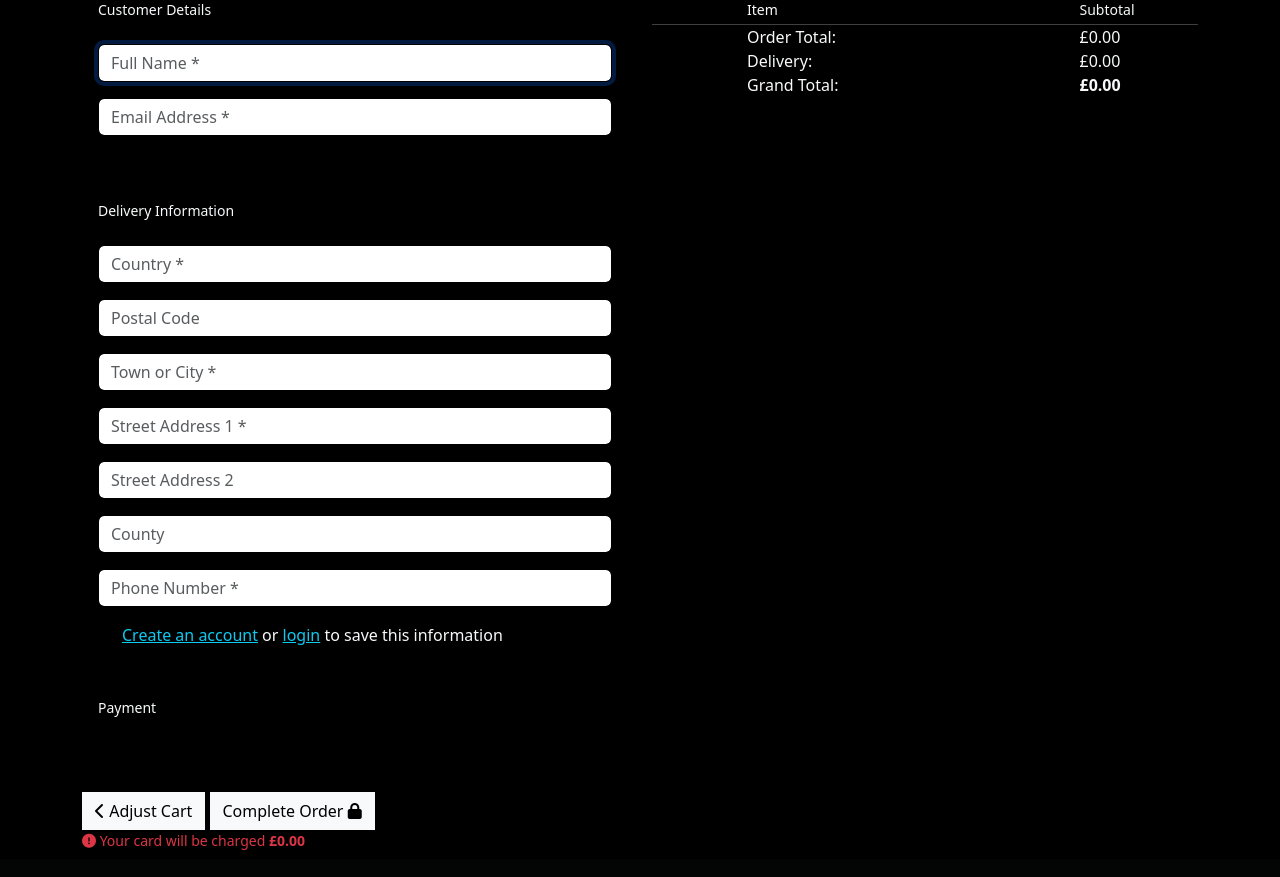
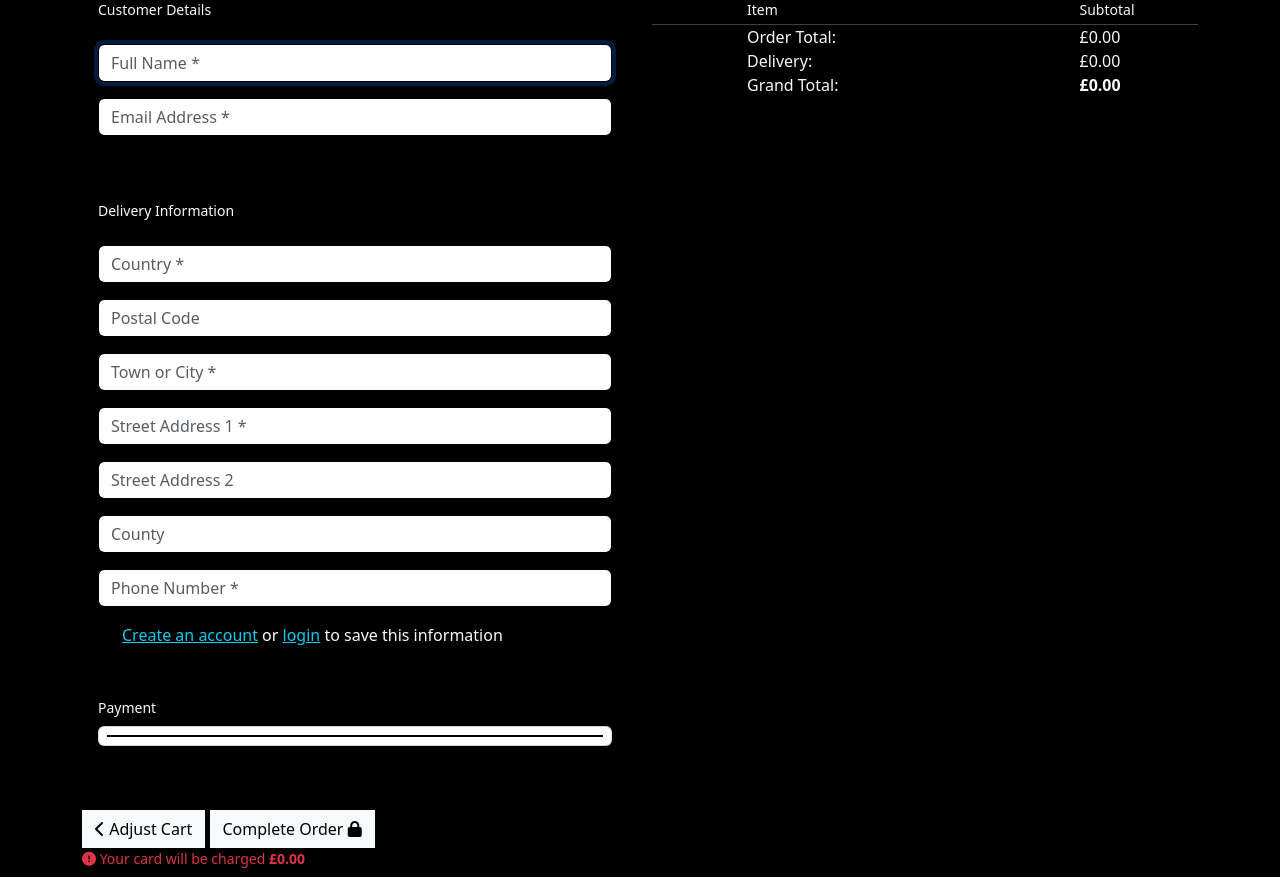
Before and after one commit to BenMilesRocks/4-rolldark, a Django app: template checkout/templates/checkout/checkout.html in a window 1280 px wide. Shown: the part 297-1174 px from the top of the page. Before the commit the page ends 1147 px from the top, so only its background shows below. Run offline with Django 5.2, Linux system fonts and the light colour scheme; the template is opened without the code that fills it: values that come from a table or form of the project are taken from there, others are empty; some libraries are stand-ins or nearby versions.

Commit message:
fixes styling on payment element, checkout.html

```diff
--- a/checkout/static/js/stripe_elements.js
+++ b/checkout/static/js/stripe_elements.js
@@ -16,7 +16,7 @@ var stripe = Stripe(stripePublicKey);
 
 // Set appearance and options
 const appearance = {
-    theme: 'stripe'
+    theme: 'flat'
 };
 
 const options = {
--- a/checkout/templates/checkout/checkout.html
+++ b/checkout/templates/checkout/checkout.html
@@ -105,12 +105,18 @@
                     </fieldset>
 
                     <fieldset class="px-3">
+                        <legend class="fieldset-label small px-2 w-auto">Payment</legend>
+                        <div class="card">
 
-                        <legend class="fieldset-label small px-2 w-auto">Payment</legend>
-                        <!-- A Stripe card element will go here -->
-                        <div class="mb-3" id="card-element"></div>
+                            <!-- A Stripe card element will go here -->
+                            <div class="mb-2 mt-2 ms-2 me-2" id="card-element"></div>
+
+
+                        </div>
                         <!-- Used to display form errors -->
                         <div class="mb-3 text-danger" id="card-errors" role="alert"></div>
+
+
 
                     </fieldset>
 
```
